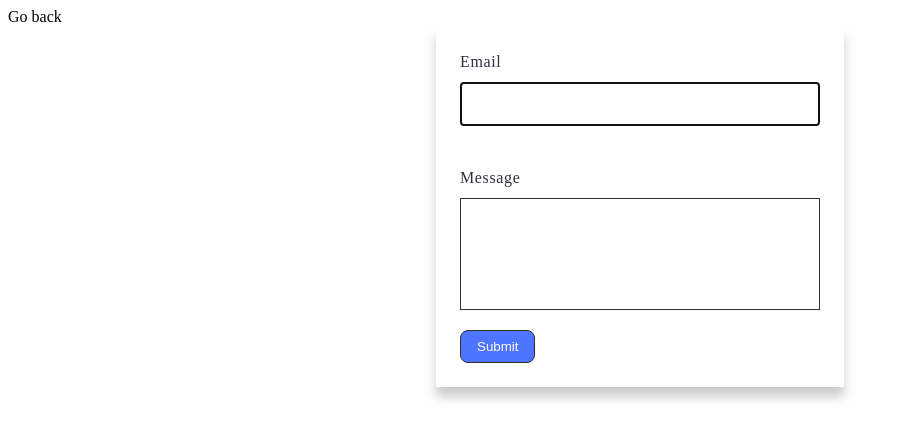
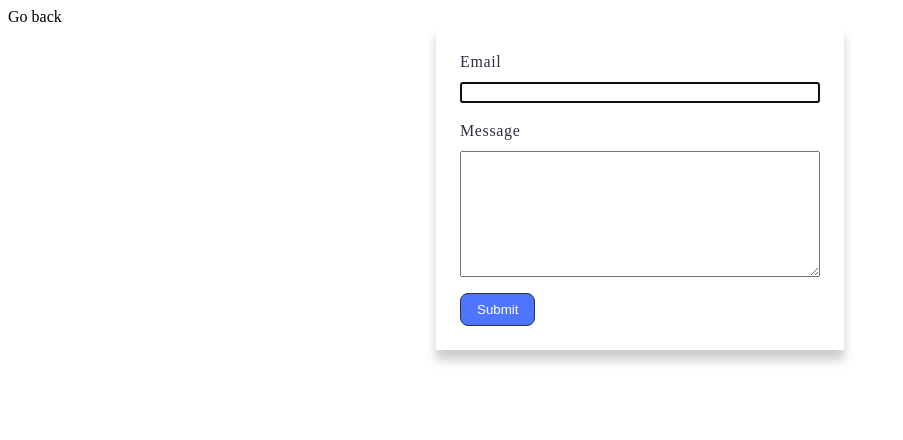
Before and after one commit to vladshein/goit-advancedjs-hw-01, a plain HTML site: page 2-form.html in a window 1280 px wide. Shown: the whole page, without its empty margins (0-903 px from the left). Drawn offline with Linux system fonts and the light colour scheme.

Commit message:
Deploying to gh-pages from @ vladshein/goit-advancedjs-hw-01@2640df5be939d45d20161f5e5a60bb4c6a5ae552 🚀

```diff
--- a/2-form.html
+++ b/2-form.html
@@ -7,7 +7,7 @@
     <title>Page 3</title>
     <script type="module" crossorigin src="/goit-advancedjs-hw-01/2-form.js"></script>
     <link rel="modulepreload" crossorigin href="/goit-advancedjs-hw-01/assets/modulepreload-polyfill-B5Qt9EMX.js">
-    <link rel="stylesheet" crossorigin href="/goit-advancedjs-hw-01/assets/2-form-CnGBi3DM.css">
+    <link rel="stylesheet" crossorigin href="/goit-advancedjs-hw-01/assets/2-form-HkDqQJRc.css">
   </head>
   <body>
     <!-- <h1 class="main-title">Form</h1> -->
@@ -18,20 +18,11 @@
       <form class="feedback-form" autocomplete="off">
         <label class="text-label">
           Email
-          <input
-            type="email"
-            name="email"
-            class="feedback-form-input"
-            autofocus
-          />
+          <input type="email" name="email" autofocus />
         </label>
         <label class="text-label">
           Message
-          <textarea
-            name="message"
-            rows="8"
-            class="feedback-form-message"
-          ></textarea>
+          <textarea name="message" rows="8"></textarea>
         </label>
         <button class="feedback-form-submit" type="submit">Submit</button>
       </form>
--- a/2-form.js
+++ b/2-form.js
@@ -1,2 +1,2 @@
-import"./assets/modulepreload-polyfill-B5Qt9EMX.js";const o={feedbackForm:document.querySelector(".feedback-form")},e={email:"",message:""},m=a=>{try{const t=JSON.parse(localStorage.getItem("feedback-form-state"));if(t===null)return;e=t,Object.keys(t).forEach(s=>{a.elements[s].value=t[s]})}catch(t){console.log(t)}};m(o.feedbackForm);const c=({target:a})=>{const t=a.name,r=a.value;e[t]=r,localStorage.setItem("feedback-form-state",JSON.stringify(e))},l=a=>{if(a.preventDefault(),!e.email||!e.message){alert("Будь ласка, заповніть усі поля");return}console.log(e.email),console.log(e.message),a.target.reset(),localStorage.removeItem("feedback-form-state"),e.email="",e.message=""};o.feedbackForm.addEventListener("input",c);o.feedbackForm.addEventListener("submit",l);
+import"./assets/modulepreload-polyfill-B5Qt9EMX.js";const o={feedbackForm:document.querySelector(".feedback-form")},a={email:"",message:""},r=t=>{try{const e=JSON.parse(localStorage.getItem("feedback-form-state"));if(e===null)return;e.email&&(a.email=e.email),e.message&&(a.message=e.message),Object.keys(e).forEach(m=>{t.elements[m].value=e[m]})}catch(e){console.log(e)}};r(o.feedbackForm);const l=({target:t})=>{const e=t.name,s=t.value;a[e]=s,localStorage.setItem("feedback-form-state",JSON.stringify(a))},c=t=>{if(t.preventDefault(),!a.email||!a.message){alert("Будь ласка, заповніть усі поля");return}console.log(a.email),console.log(a.message),t.target.reset(),localStorage.removeItem("feedback-form-state"),a.email="",a.message=""};o.feedbackForm.addEventListener("input",l);o.feedbackForm.addEventListener("submit",c);
 //# sourceMappingURL=2-form.js.map
--- a/assets/2-form-CnGBi3DM.css
+++ /dev/null
@@ -1 +0,0 @@
-h1,h2,h3,h4,h5,h6,p{margin:0}p:last-child{margin-bottom:0}ul{margin:0;padding:0;list-style:none}a{color:currentColor;text-decoration:none}button{cursor:pointer}img{display:block;max-width:100%;height:auto}.feedback-form{display:flex;flex-direction:column;width:360px;padding:24px;margin:0 auto;box-shadow:0 10px 10px #ccc;color:#2e2f42;font-family:Montserrat;font-size:16px;font-style:normal;font-weight:400;line-height:24px;letter-spacing:.64px}.text-label{display:flex;flex-direction:column;gap:8px}.feedback-form-input{height:40px;padding-left:15px;border:1px solid #303030;margin-bottom:40px}.feedback-form-message{height:80px;padding:15px;border:1px solid #303030;margin-bottom:20px;resize:none}.feedback-form-submit{display:flex;padding:8px 16px;justify-content:center;align-items:center;gap:10px;border-radius:8px;background:#4e75ff;border:1px solid #303030;cursor:pointer;align-self:flex-start;transition:transform .25s linear;color:#fff}.feedback-form-submit:hover,.feedback-form-submit:focus{transform:scale(1.05)}
--- /dev/null
+++ b/assets/2-form-HkDqQJRc.css
@@ -0,0 +1 @@
+h1,h2,h3,h4,h5,h6,p{margin:0}p:last-child{margin-bottom:0}ul{margin:0;padding:0;list-style:none}a{color:currentColor;text-decoration:none}button{cursor:pointer}img{display:block;max-width:100%;height:auto}.feedback-form{display:flex;flex-direction:column;gap:16px;width:360px;padding:24px;margin:0 auto;box-shadow:0 10px 10px #ccc;color:#2e2f42;font-family:Montserrat;font-size:16px;font-style:normal;font-weight:400;line-height:24px;letter-spacing:.64px}label{display:flex;flex-direction:column;gap:8px}.feedback-form-submit{display:flex;padding:8px 16px;justify-content:center;align-items:center;gap:10px;border-radius:8px;background:#4e75ff;border:1px solid #303030;cursor:pointer;align-self:flex-start;transition:transform .25s linear;color:#fff}.feedback-form-submit:hover,.feedback-form-submit:focus{transform:scale(1.05)}
```
Also changed, not shown: 1 other file.
